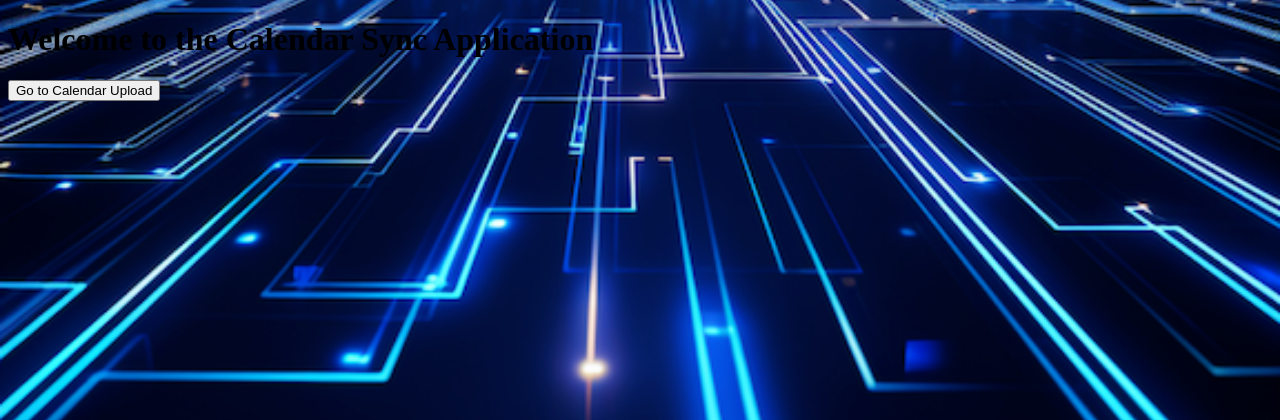
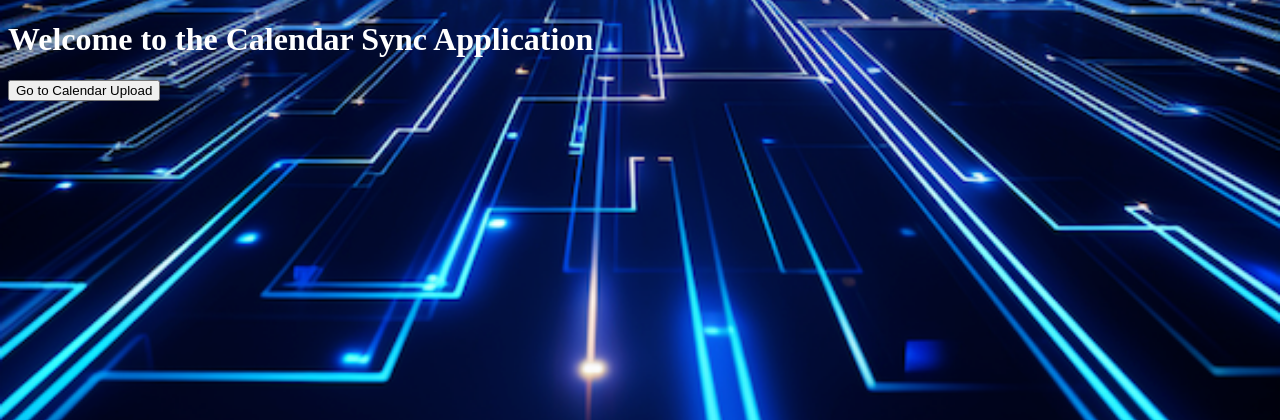
Before and after one commit to garymdmd/pyWeb, a Flask app: page / in a window 1280 px wide. Shown: the top 420 px of the page. Run offline with Flask 3, Linux system fonts and the light colour scheme.

Commit message:
Style h1 elements

```diff
--- a/static/css/main.css
+++ b/static/css/main.css
@@ -4,6 +4,10 @@
     background-size: cover;
     background-position: center center;
     background-repeat: no-repeat;
+}
+.index-body h1 {
+    color: white;
+    /* Any other styles you want to apply to the h1 on the index page */
 }
 
 /* For upload.html */
@@ -13,3 +17,7 @@
     background-position: center center;
     background-repeat: no-repeat;
 }
+
+.upload-body h1 {
+    color: #00FF00; /* This is a bright green color in hex */
+}
```
